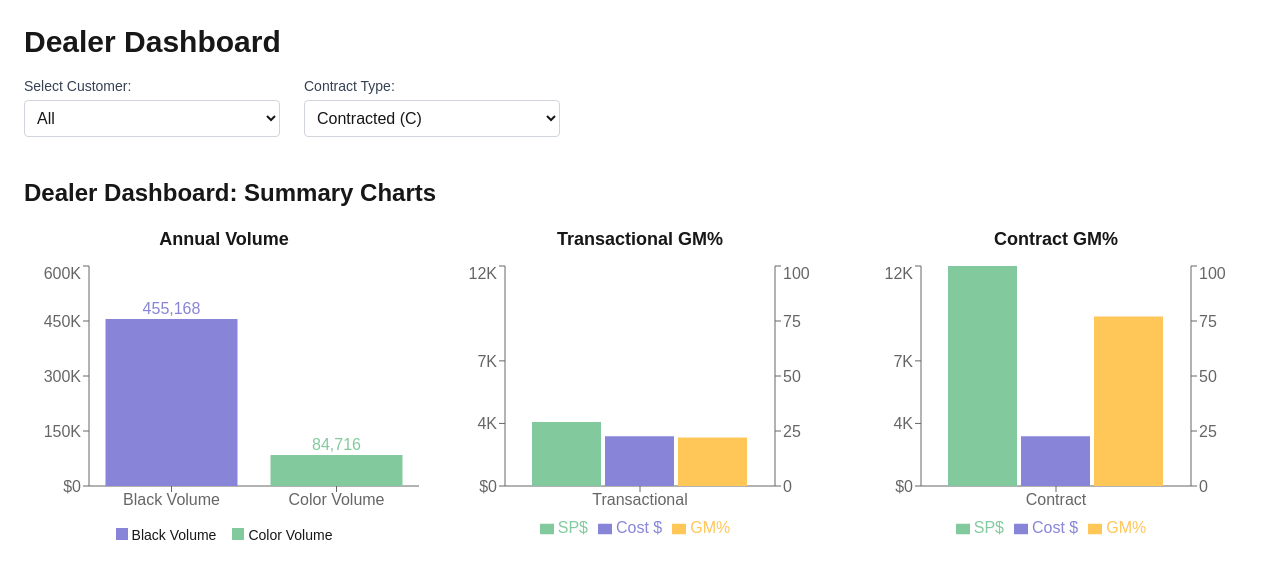
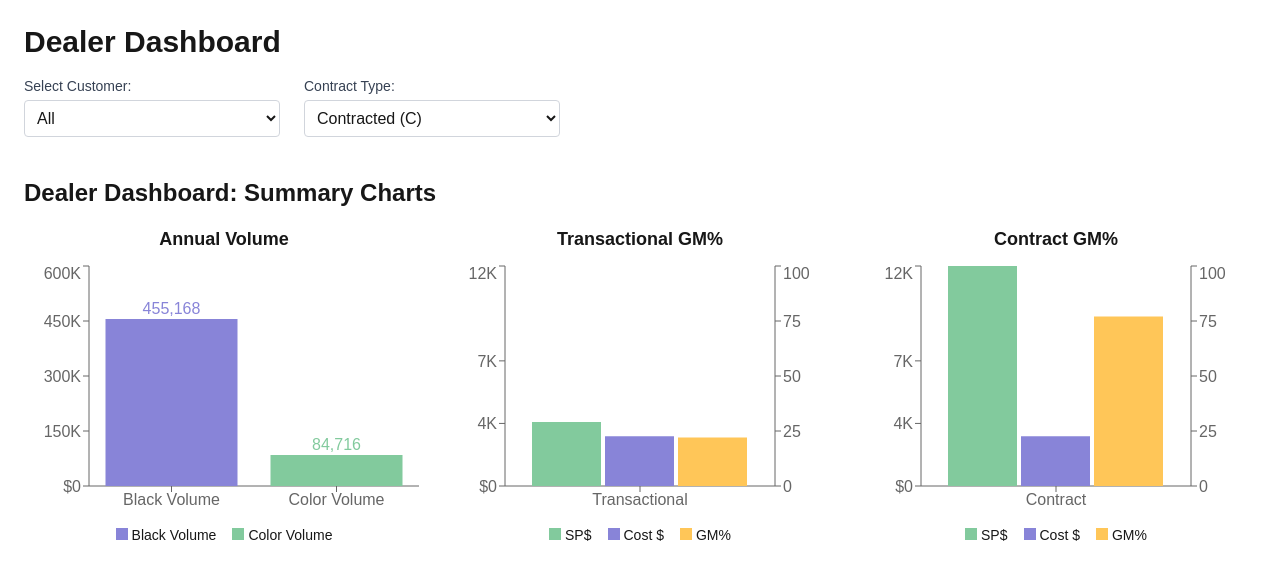
Before and after one commit to ElliottIan397/dealer-dashboard, a Next.js app: page / in a window 1280 px wide. Shown: the top 580 px of the page. Built offline with nearby package versions, Linux system fonts and the light colour scheme.

Commit message:
Deploy Chart Block Rev 15

```diff
--- a/app/ChartBlock.tsx
+++ b/app/ChartBlock.tsx
@@ -115,19 +115,22 @@ export default function ChartBlock({ filtered }: Props) {
                 return [currencyFormatter(value), name];
               }}
             />
-            <Legend
-              formatter={(value) =>
-                value === "SP" ? "SP$" :
-                value === "Cost" ? "Cost $" :
-                value === "GM" ? "GM%" :
-                value
-              }
-            />
             <Bar yAxisId="left" dataKey="SP" fill="#82ca9d" />
             <Bar yAxisId="left" dataKey="Cost" fill="#8884d8" />
             <Bar yAxisId="right" dataKey="GM" fill="#ffc658" />
           </BarChart>
         </ResponsiveContainer>
+        <div className="mt-1 text-sm">
+          <span className="inline-block mr-4">
+            <span className="inline-block w-3 h-3 bg-[#82ca9d] mr-1" />SP$
+          </span>
+          <span className="inline-block mr-4">
+            <span className="inline-block w-3 h-3 bg-[#8884d8] mr-1" />Cost $
+          </span>
+          <span>
+            <span className="inline-block w-3 h-3 bg-[#ffc658] mr-1" />GM%
+          </span>
+        </div>
       </div>
 
       <div className="flex-1 min-w-[300px] max-w-[33%] h-80 flex flex-col items-center">
@@ -143,19 +146,22 @@ export default function ChartBlock({ filtered }: Props) {
                 return [currencyFormatter(value), name];
               }}
             />
-            <Legend
-              formatter={(value) =>
-                value === "SP" ? "SP$" :
-                value === "Cost" ? "Cost $" :
-                value === "GM" ? "GM%" :
-                value
-              }
-            />
             <Bar yAxisId="left" dataKey="SP" fill="#82ca9d" />
             <Bar yAxisId="left" dataKey="Cost" fill="#8884d8" />
             <Bar yAxisId="right" dataKey="GM" fill="#ffc658" />
           </BarChart>
         </ResponsiveContainer>
+        <div className="mt-1 text-sm">
+          <span className="inline-block mr-4">
+            <span className="inline-block w-3 h-3 bg-[#82ca9d] mr-1" />SP$
+          </span>
+          <span className="inline-block mr-4">
+            <span className="inline-block w-3 h-3 bg-[#8884d8] mr-1" />Cost $
+          </span>
+          <span>
+            <span className="inline-block w-3 h-3 bg-[#ffc658] mr-1" />GM%
+          </span>
+        </div>
       </div>
     </div>
   );
```
